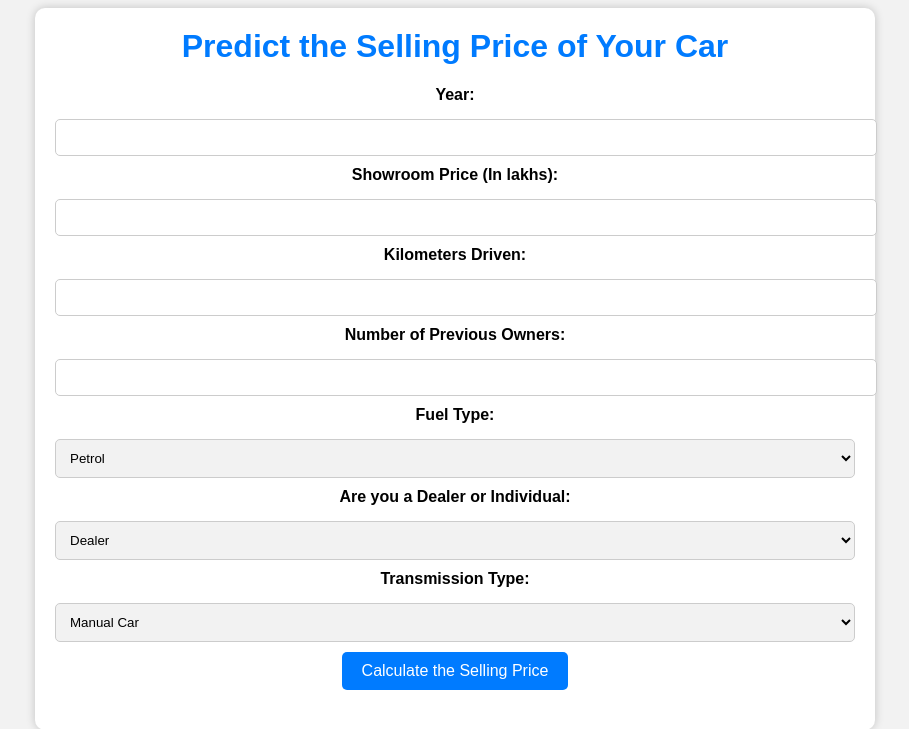
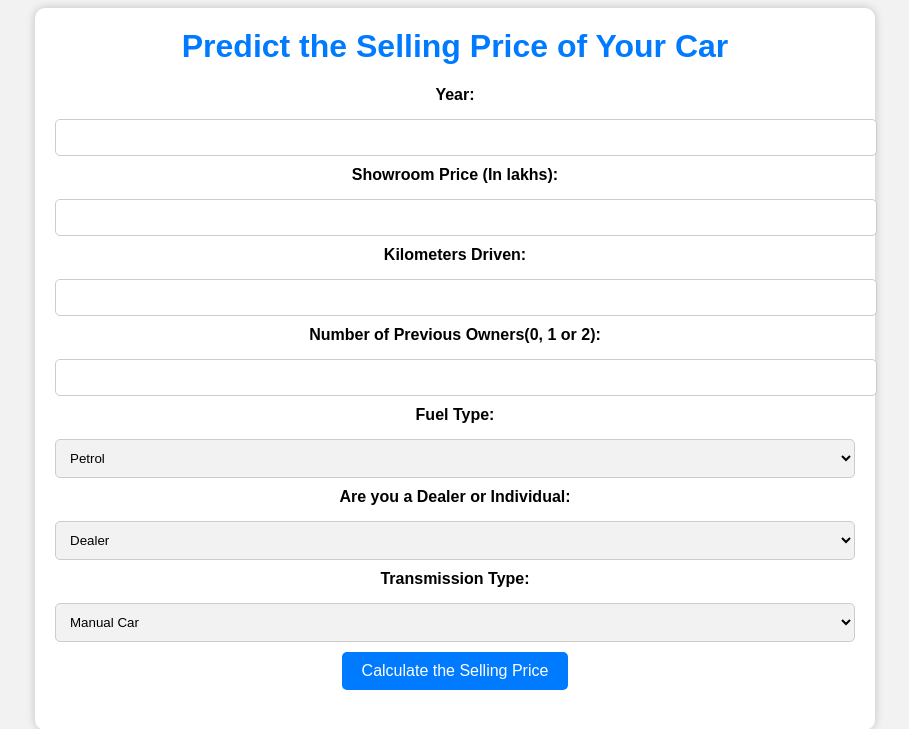
Before and after one commit to sudippokhrel/Car-Price-Prediction, a Flask app: page / in a window 1280 px wide. Shown: the top 729 px of the page, without its empty margins (185-1094 px from the left). Run offline with Flask 3, Linux system fonts and the light colour scheme; parts of the project's set-up code (start-up, migrations or seed data) failed here and were passed over.

Commit message:
small changes

```diff
--- a/app.py
+++ b/app.py
@@ -26,9 +26,13 @@ def predict():
         if(Fuel_Type_Petrol=='Petrol'):
                 Fuel_Type_Petrol=1
                 Fuel_Type_Diesel=0
+        elif(Fuel_Type_Petrol == 'Diesel'):
+            Fuel_Type_Petrol=0
+            Fuel_Type_Diesel=1
         else:
             Fuel_Type_Petrol=0
-            Fuel_Type_Diesel=1
+            Fuel_Type_Diesel=0
+
         Year=2023-Year
         Seller_Type_Individual=request.form['Seller_Type_Individual']
         if(Seller_Type_Individual=='Individual'):
--- a/templates/index.html
+++ b/templates/index.html
@@ -94,7 +94,7 @@
             <label for="Kms_Driven">Kilometers Driven:</label>
             <input id="Kms_Driven" name="Kms_Driven" type="number" required>
 
-            <label for="Owner">Number of Previous Owners:</label>
+            <label for="Owner">Number of Previous Owners(0, 1 or 2):</label>
             <input id="Owner" name="Owner" type="number" required>
 
             <label for="Fuel_Type_Petrol">Fuel Type:</label>
```
